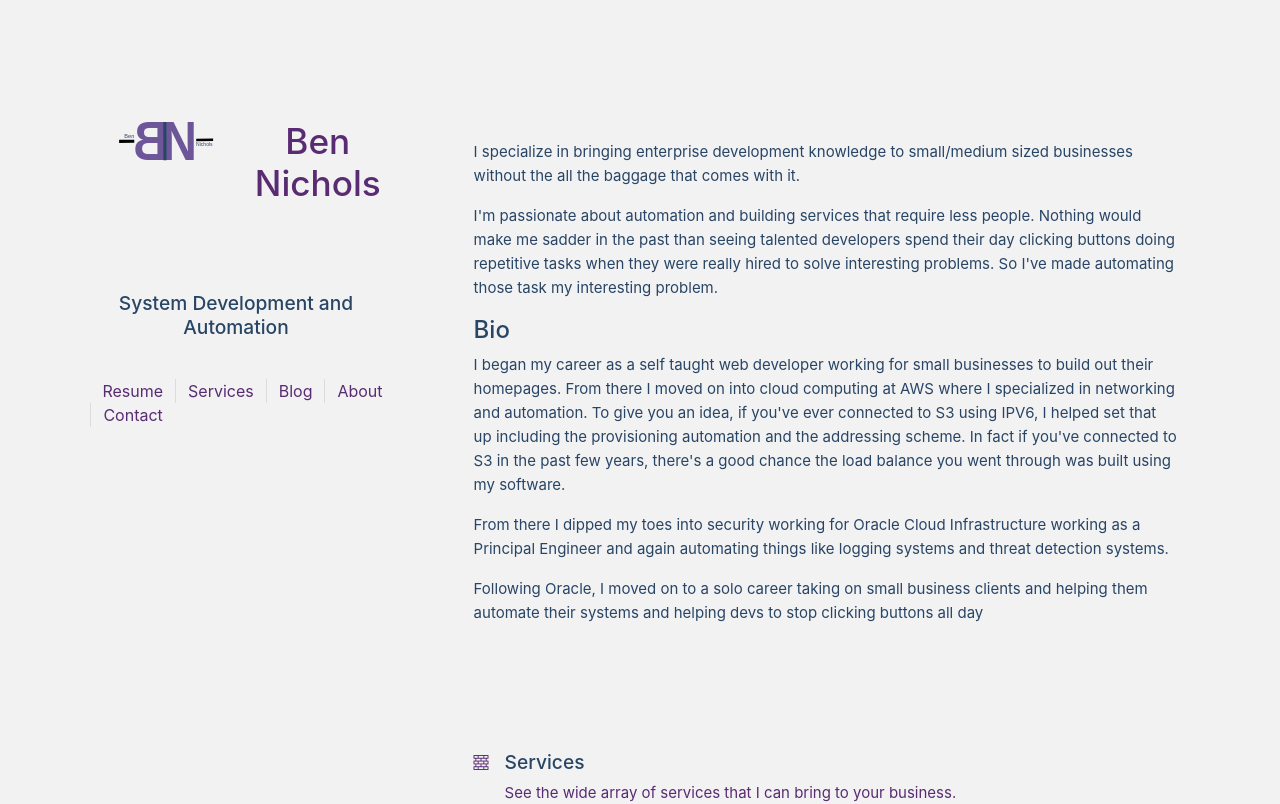
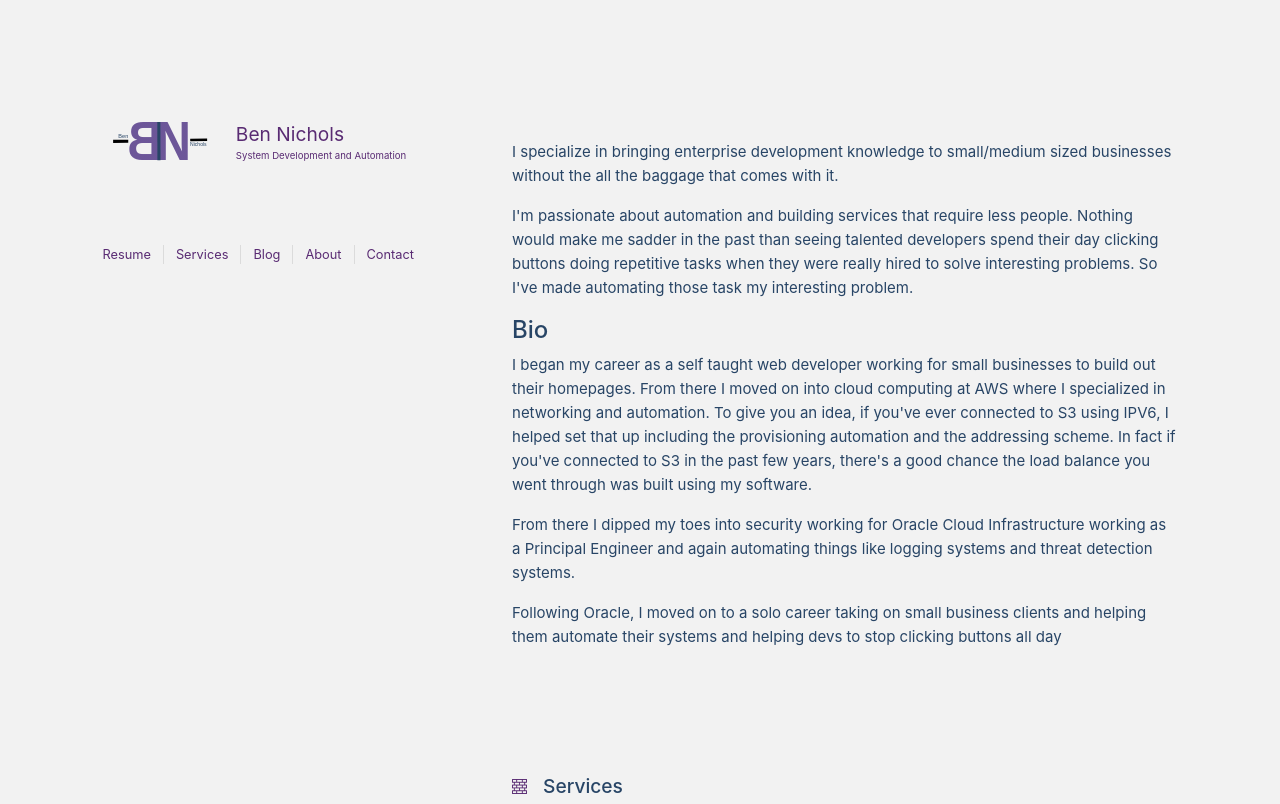
Before and after one commit to bnichs/bnichs-public, a Vue app in the folder bnichs/: page / in a window 1280 px wide. Shown: the top 804 px of the page. Built offline with nearby package versions, Linux system fonts and the light colour scheme.

Commit message:
New header

```diff
--- a/bnichs/src/App.vue
+++ b/bnichs/src/App.vue
@@ -8,10 +8,10 @@ import TitleBox from './components/TitleBox.vue'
   <header>
     <div class="wrapper">
       <RouterLink to="/">
-        <TitleBox class="row"/>
+        <TitleBox class=""/>
       </RouterLink>
 
-      <nav class="row">
+      <nav class="row justify-content-center">
         <RouterLink to="/resume">Resume</RouterLink>
         <RouterLink to="/services">Services</RouterLink>
         <RouterLink to="/blog">Blog</RouterLink>
@@ -65,13 +65,13 @@ header {
   max-height: 100vh;
 }
 
-.row .title-box {
-  padding-right: 0px;
-}
+/*.row .title-box {*/
+/*  padding-right: 0px;*/
+/*}*/
 
-.title-box{
-  text-align: center;
-}
+/*.title-box{*/
+/*  text-align: center;*/
+/*}*/
 
 
 
@@ -115,9 +115,9 @@ main{
     place-items: center;
   }
 
-  .the-subtitle{
-    padding: 10vh 0 2vh 0;
-  }
+  /*.the-subtitle{*/
+  /*  padding: 10vh 0 2vh 0;*/
+  /*}*/
 
   #app {
     display: grid;
@@ -130,7 +130,7 @@ main{
     /*margin: 15vh 0 0 0;*/
     display: flex;
     /*place-items: center;*/
-    padding-right: calc(var(--section-gap) / 2);
+    padding-right: calc(var(--section-gap) / 4);
   }
 
   /*.logo {*/
@@ -146,7 +146,7 @@ main{
   nav {
     text-align: left;
     margin-left: -1rem;
-    font-size: 1rem;
+    font-size: .8rem;
 
     padding: 1rem 0;
     margin-top: -150px;
@@ -155,18 +155,18 @@ main{
 
   main{
     margin: 15vh 0 0 0;
-    width: 55vw;
+    width: 52vw;
   }
 
-  .greetings .bn-logo{
-    float: left
-  }
+  /*.greetings .bn-logo{*/
+  /*  float: left*/
+  /*}*/
 
-  .greetings .title-box{
-    float: left;
-    /*width: 15vw;*/
-    /*padding: 10vh 0 0 3vw;*/
-  }
+  /*.greetings .title-box{*/
+  /*  float: left;*/
+  /*  !*width: 15vw;*!*/
+  /*  !*padding: 10vh 0 0 3vw;*!*/
+  /*}*/
 
   .welcome-items {
     margin: 15vh 0 0 0
@@ -180,24 +180,24 @@ main{
   }
 
   #app {
-    padding: 5vh 6vw 0 6vw;
+    padding: 2vh 6vw 0 6vw;
   }
 
   .welcome-items {
     margin: 2vh 0 0 0
   }
 
-  .title-box{
-    padding: 2vh 0 0 0;
-  }
+  /*.title-box{*/
+  /*  padding: 2vh 0 0 0;*/
+  /*}*/
 
-  .the-name {
-    padding: 2vh 0 0 0;
-  }
+  /*.the-name {*/
+  /*  padding: 2vh 0 0 0;*/
+  /*}*/
 
-  .the-subtitle{
-    padding: 2vh 0 2vh 0;
-  }
+  /*.the-subtitle{*/
+  /*  padding: 2vh 0 2vh 0;*/
+  /*}*/
 }
 
 </style>
--- a/bnichs/src/components/TitleBox.vue
+++ b/bnichs/src/components/TitleBox.vue
@@ -7,17 +7,20 @@ defineProps<{
 </script>
 
 <template>
-  <div class="greetings">
-    <div class="row title-box">
-      <BNLogo class="col"></BNLogo>
+  <div class="greetings row mx-auto">
+<!--    <div class="row title-box">-->
+      <BNLogo class="col-md-auto"></BNLogo>
 
-      <h1 class="col the-name green">
-        {{ PERSON_NAME }}
-      </h1>
+      <div class="col col-md-auto title-box">
+        <span class="row the-name">
+          {{ PERSON_NAME }}
+        </span>
+        <span class="row the-subtitle">
+          {{ PERSON_SUBTITLE }}
+        </span>
+
+<!--      </div>-->
     </div>
-    <h3 class="row the-subtitle">
-      {{ PERSON_SUBTITLE }}
-    </h3>
   </div>
 </template>
 
@@ -50,8 +53,24 @@ h3 {
   font-size: 1.2rem;
 }
 
+.greetings{
+  margin: 0 0 8vh 0;
+  width: fit-content;
+}
+
+.title-box{
+  margin: 0 0 0vh 5vw;
+}
+
+.the-name{
+  width: fit-content;
+  font-size: 1.2rem;
+}
+
 .the-subtitle{
-  text-align: center;
+  /*text-align: center;*/
+  width: fit-content;
+  font-size: .6rem;
 }
 
 /*.greetings h1,*/
@@ -64,6 +83,16 @@ h3 {
   /*.greetings h3 {*/
   /*  text-align: left;*/
   /*}*/
+  .row .bn-logo{
+    --bs-gutter-x: 0;
+  }
+
+  header{
+    min-width: 290px;
+  }
+  .title-box{
+    margin: 0 0 0vh 2vw;
+  }
 }
 
 @media (max-width: 1024px) {
@@ -71,6 +100,13 @@ h3 {
     margin: 0 auto 0 auto;
   }
 
+  .title-box{
+    margin: 0 0 0vh 10vw;
+  }
+
+  .greetings{
+    margin: 0 0 5vh 0;
+  }
 
 }
 
```
